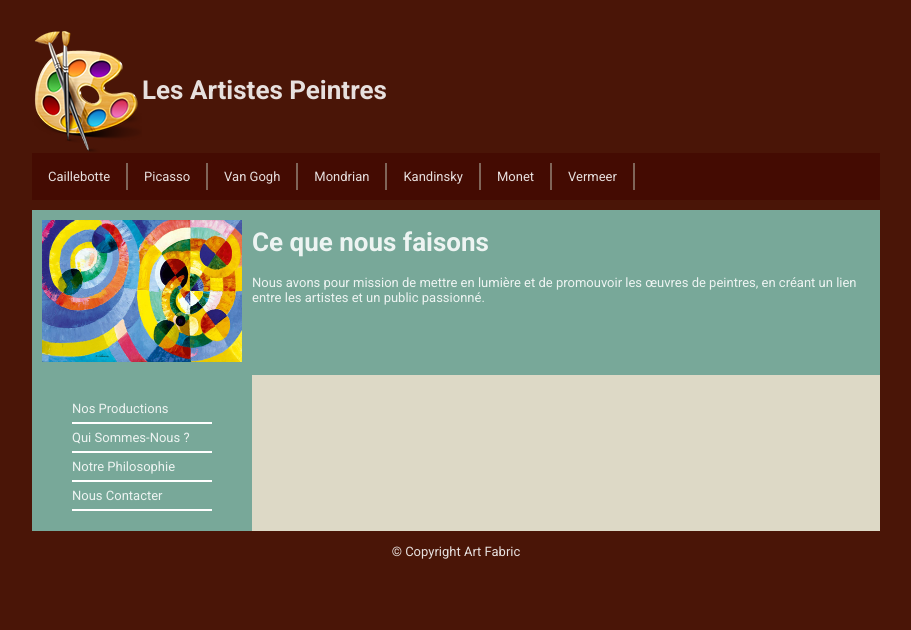
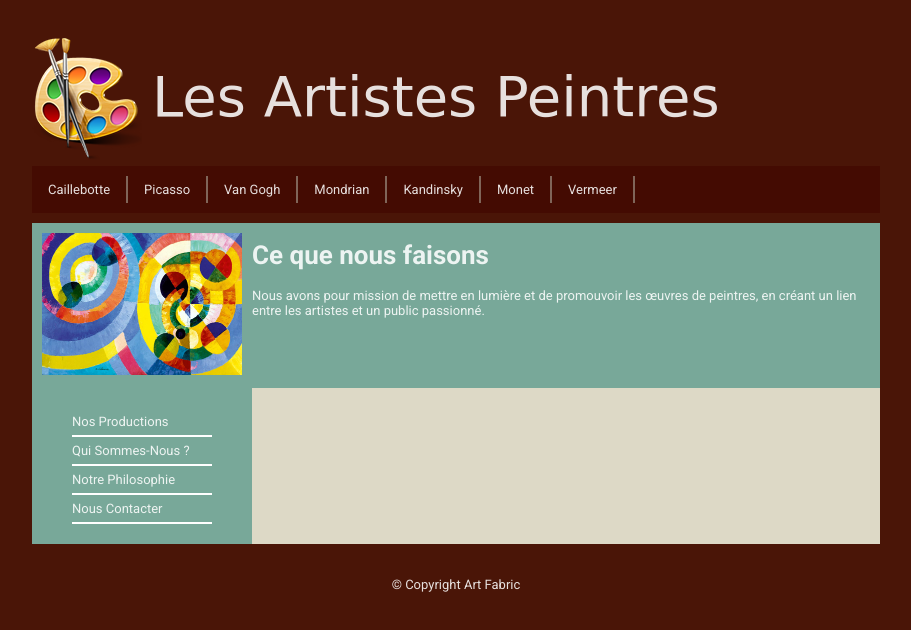
Before and after one commit to sebcourtois/cda-exo-les-artistes, a website built with Vite: page index.html in a window 1280 px wide. Shown: the whole page, without its empty margins (184-1095 px from the left). Built offline with nearby package versions, Linux system fonts and the light colour scheme; a web font is replaced by a local one.

Commit message:
fix: page title font

```diff
--- a/src/main.ts
+++ b/src/main.ts
@@ -26,7 +26,7 @@ ${artworks.map(art => `
 document.querySelector<HTMLDivElement>("#app")!.innerHTML = `
 <header id="header_layout">
     <img src="/resources/img/logo-art-peinture.png" alt="logo-art-peinture.png">
-    <h1 class="les_artistes_peintres">Les Artistes Peintres</h1>
+    <h1 id="les_artistes_peintres">Les Artistes Peintres</h1>
 </header>
 <nav id="artist_navbar">
     ${renderArtistsNavBar()}
--- a/src/style.css
+++ b/src/style.css
@@ -86,6 +86,7 @@ main {
     flex-direction: row;
     justify-content: center;
     align-items: center;
+    margin-top: 20px;
 }
 
 #artist_navbar {
```
